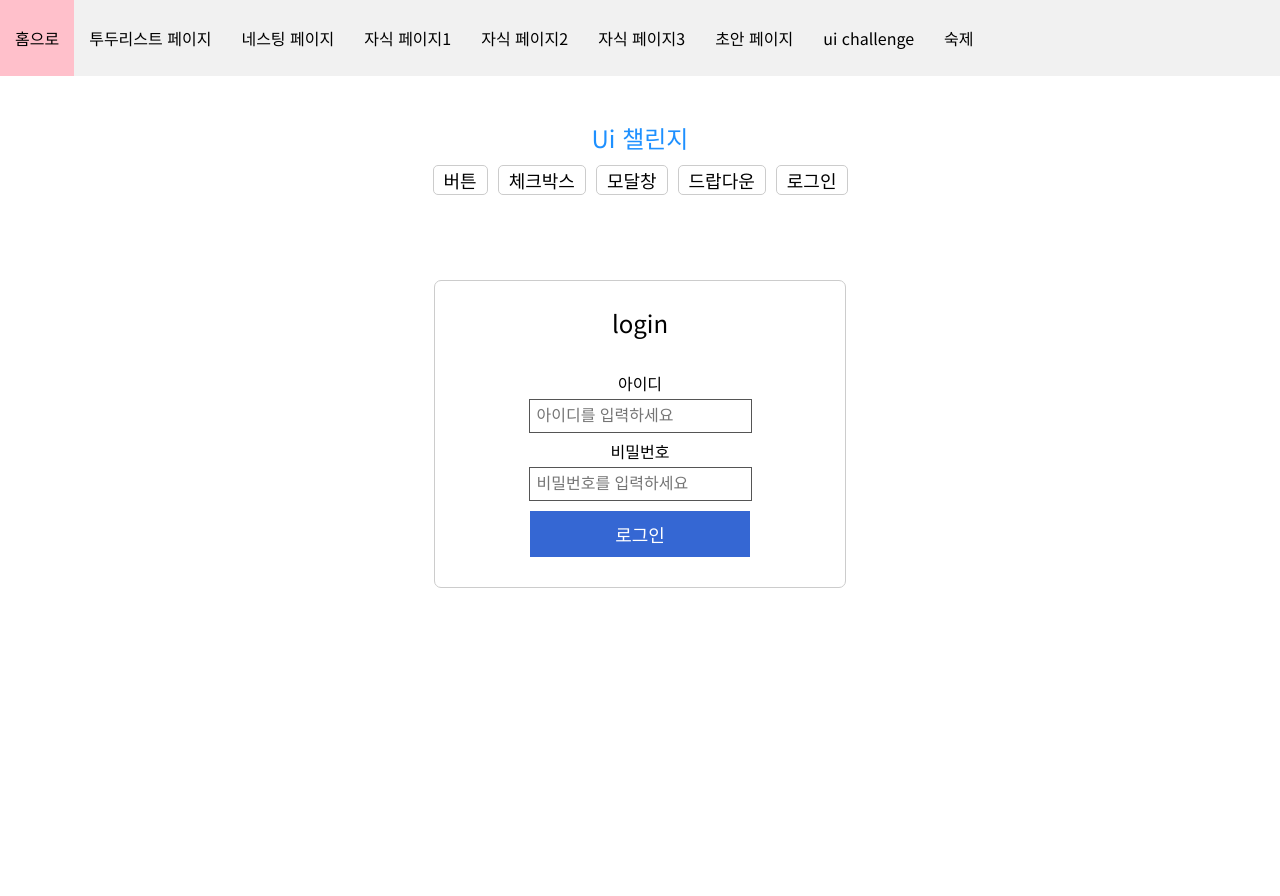
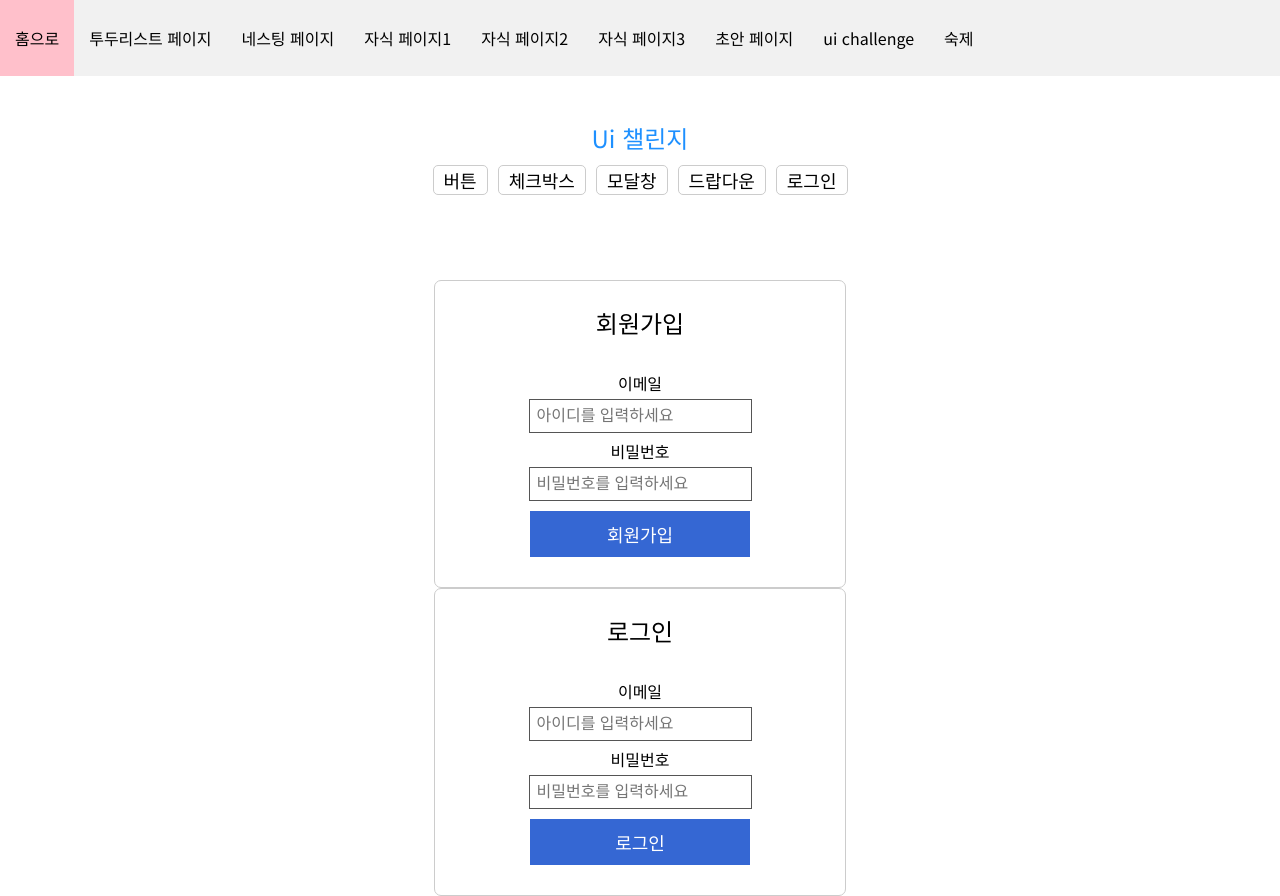
Before and after one commit to seongEun95/react-lesson, a React (Create React App) app: page /ui/login in a window 1280 px wide. Before the commit the page ends 800 px from the top, so only its background shows below. Built offline with nearby package versions, Linux system fonts and the light colour scheme.

Commit message:
로그인 복습 1209

```diff
--- a/package.json
+++ b/package.json
@@ -14,6 +14,7 @@
     "@types/react-dom": "^18.0.0",
     "@types/redux-logger": "^3.0.9",
     "axios": "^1.5.0",
+    "crypto-js": "^4.2.0",
     "react": "^18.2.0",
     "react-dom": "^18.2.0",
     "react-icons": "^4.10.1",
@@ -50,6 +51,7 @@
     ]
   },
   "devDependencies": {
+    "@types/crypto-js": "^4.2.1",
     "@types/react-redux": "^7.1.26",
     "eslint": "^8.47.0",
     "eslint-config-prettier": "^9.0.0",
--- a/src/components/uiChallenge/Input.tsx
+++ b/src/components/uiChallenge/TextInput.tsx
@@ -6,24 +6,30 @@ export type InputType = 'text' | 'password';
 
 interface InputProps {
   id: string;
+  name: string;
+  value: string;
   type: InputType;
-  label: string;
+  label?: string;
+  disabled?: boolean;
   placeHolder?: string;
   message?: string;
-  inputError: boolean;
-  handleKeyDown: (e: any) => void;
-  handleGetValue: (e: any) => void;
+  // inputError: boolean;
+  onKeyDown?: React.KeyboardEventHandler<HTMLInputElement>;
+  onChange: React.ChangeEventHandler<HTMLInputElement>;
 }
 
 export default function Input({
   id,
-  type,
+  name,
+  value,
+  type = 'text',
   label,
+  disabled = false,
   placeHolder,
-  message,
-  inputError,
-  handleKeyDown,
-  handleGetValue,
+  message = '',
+  // inputError,
+  onKeyDown,
+  onChange,
 }: InputProps) {
   return (
     <div css={inputWrapCss}>
@@ -31,14 +37,17 @@ export default function Input({
         {label}
       </label>
       <input
-        css={inputCss(inputError)}
+        id={id}
+        css={inputCss(message)}
         type={type}
-        id={id}
+        value={value}
+        name={name}
+        disabled={disabled}
         placeholder={placeHolder}
-        onKeyDown={handleKeyDown}
-        onChange={handleGetValue}
+        onKeyDown={onKeyDown}
+        onChange={onChange}
       />
-      {message !== '' && <p>{message}</p>}
+      {message && <p>{message}</p>}
     </div>
   );
 }
@@ -52,9 +61,9 @@ const labelCss = css`
   margin-bottom: 8px;
 `;
 
-const inputCss = (inputError: boolean) => css`
+const inputCss = (message: string) => css`
   font-size: 16px;
   padding: 7px;
-  border: 1px solid ${inputError ? 'red' : '#555'};
+  border: 1px solid ${message ? 'red' : '#555'};
   outline: none;
 `;
--- a/src/page/uiChallenge/loginPage.tsx
+++ b/src/page/uiChallenge/loginPage.tsx
@@ -2,142 +2,189 @@
 /** @jsx jsx */
 import { jsx, css } from '@emotion/react';
 import ButtonChallenge from '../../components/uiChallenge/Button';
-import Input from '../../components/uiChallenge/Input';
+import Input from '../../components/uiChallenge/TextInput';
 import { useState, ChangeEvent, useEffect } from 'react';
+import { rEmail } from '../../util/regexp';
+import { SHA256 } from 'crypto-js';
+import axios from 'axios';
 
 export default function LoginPage() {
   // id값과 비밀번호값의 상태
-  // const [idValue, setIdValue] = useState<string>('');
-  // const [pwValue, setPwValue] = useState<string>('');
 
-  // 조건에 따라 변경되는 메시지 상태
-  // const [idMessage, setIdMessage] = useState<string>('');
-  // const [pwMessage, setPwMessage] = useState<string>('');
-
-  // id와 비밀번호 조건에 따라 인풋 스타일 상태
-  // const [idError, setIdError] = useState(false);
-  // const [pwError, setPwError] = useState(false);
-
-  const [userInput, setUserInput] = useState({
-    id: { value: '', message: '', isError: false },
-    pw: { value: '', message: '', isError: false },
+  const [signupUserInput, setSignupUserInput] = useState({
+    id: { value: '', message: '' },
+    pw: { value: '', message: '' },
   });
 
+  const [loginUserInput, setLoginUserInput] = useState({
+    id: { value: '', message: '' },
+    pw: { value: '', message: '' },
+  });
+
+  // 회원가입 길이 0이상일 경우 message 빈값 처리
   useEffect(() => {
-    if (userInput.id.value.length < 5 && userInput.id.value.length >= 1) {
-      setUserInput(prev => ({
+    if (signupUserInput.id.value.length > 0) {
+      setSignupUserInput(prev => ({
         ...prev,
-        id: {
-          value: userInput.id.value,
-          message: '아이디를 5글자 이상 작성해주세요',
-          isError: true,
-        },
-      }));
-    } else {
-      setUserInput(prev => ({
-        ...prev,
-        id: {
-          value: userInput.id.value,
-          message: '',
-          isError: false,
-        },
+        id: { ...prev.id, message: '' },
       }));
     }
-  }, [userInput.id.value]);
+  }, [signupUserInput.id.value]);
 
   useEffect(() => {
-    if (userInput.pw.value.length < 5 && userInput.pw.value.length >= 1) {
-      setUserInput(prev => ({
+    if (signupUserInput.pw.value.length > 0) {
+      setSignupUserInput(prev => ({
         ...prev,
-        pw: {
-          value: userInput.pw.value,
-          message: '비밀번호를 5글자 이상 작성해주세요',
-          isError: true,
-        },
-      }));
-    } else {
-      setUserInput(prev => ({
-        ...prev,
-        pw: {
-          value: userInput.pw.value,
-          message: '',
-          isError: false,
-        },
+        pw: { ...prev.pw, message: '' },
       }));
     }
-  }, [userInput.pw.value]);
+  }, [signupUserInput.pw.value]);
 
-  // id값 체크
-  const handleIdValue = (e: ChangeEvent<HTMLInputElement>) => {
-    setUserInput(prev => ({
-      ...prev,
-      id: {
-        isError: userInput.id.isError, // 알수없음
-        message: userInput.id.message,
-        value: e.target.value,
-      },
-    }));
+  // 로그인 길이가 0이상일 경우 message 빈값 처리
+  useEffect(() => {
+    if (loginUserInput.id.value.length > 0) {
+      setLoginUserInput(prev => ({
+        ...prev,
+        id: { ...prev.id, message: '' },
+      }));
+    }
+  }, [loginUserInput.id.value]);
+
+  useEffect(() => {
+    if (loginUserInput.pw.value.length > 0) {
+      setLoginUserInput(prev => ({
+        ...prev,
+        pw: { ...prev.pw, message: '' },
+      }));
+    }
+  }, [loginUserInput.pw.value]);
+
+  // 회원가입 함수
+  const handleClickSignup = () => {
+    if (!rEmail.test(signupUserInput.id.value)) {
+      return setSignupUserInput(prev => ({
+        ...prev,
+        id: { ...prev.id, message: '올바른 이메일 형식이 아닙니다.' },
+      }));
+    }
+
+    axios
+      .post('/signup', {
+        email: signupUserInput.id.value,
+        password: SHA256(signupUserInput.id.value).toString(),
+      })
+      .then(res => {
+        if (res.data.result.message === 'SUCCESS') {
+          console.log('회원가입 완료');
+        }
+      })
+      .catch(err => {
+        console.error(err);
+      });
   };
-  console.log(userInput);
 
-  // 비밀번호 체크
-  const handlePwValue = (e: ChangeEvent<HTMLInputElement>) => {
-    setUserInput(prev => ({
-      ...prev,
-      pw: {
-        isError: prev.pw.isError,
-        message: prev.pw.message,
-        value: e.target.value,
-      },
-    }));
+  // 로그인 함수
+  const handleClickLogin = () => {
+    if (!rEmail.test(loginUserInput.id.value)) {
+      return setLoginUserInput(prev => ({
+        ...prev,
+        id: { ...prev.id, message: '올바른 이메일 형식이 아닙니다.' },
+      }));
+    }
+
+    axios
+      .post('/signin', {
+        email: loginUserInput.id.value,
+        password: SHA256(loginUserInput.pw.value).toString(),
+        // password: loginUserInput.pw.value,
+      })
+      .then(res => {
+        if (res.data.result.message === 'SUCCESS') {
+          console.log('로그인 완료');
+        }
+      })
+      .catch(err => {
+        console.error(err);
+      });
+  };
+
+  const handleChangeInput = (e: React.ChangeEvent<HTMLInputElement>) => {
+    const { name, value } = e.target;
+    setLoginUserInput(prev => ({ ...prev, [name]: { ...prev, value } }));
+  };
+
+  const handleChangeSignupInput = (e: React.ChangeEvent<HTMLInputElement>) => {
+    const { name, value } = e.target;
+    setSignupUserInput(prev => ({ ...prev, [name]: { ...prev, value } }));
   };
 
   // 엔터키 누르면 실행, Form 태그로 실행이 되지만 별도의 키다운 이벤트 함수 제작, isComposing === false로 해야 한글(조합문자 체크)오류를 방지할 수 있다.
   const handleKeyDownEnter = (e: React.KeyboardEvent<HTMLInputElement>) => {
     if (e.key === 'Enter' && e.nativeEvent.isComposing === false) {
-      handleSubmit();
-      console.log('Enter 키');
+      handleClickLogin();
     } // 엔터키를 눌렀을 때 투두 추가 함수 실행
-  };
-
-  const handleSubmit = () => {
-    if (userInput.id.value.length >= 5 && userInput.pw.value.length >= 5) {
-      console.log({
-        id: userInput.id.value,
-        pw: userInput.pw.value,
-      });
-    } else {
-      console.log('조건 부적합');
-    }
   };
 
   return (
     <div>
       <div css={loginWrapCss}>
-        <h1 css={loginTitleCss}>login</h1>
+        <h1 css={loginTitleCss}>회원가입</h1>
+        <div>
+          <Input
+            id="regis_id"
+            name="id"
+            value={signupUserInput.id.value}
+            label="이메일"
+            type="text"
+            placeHolder="아이디를 입력하세요"
+            message={signupUserInput.id.message}
+            onChange={handleChangeSignupInput}
+          />
+          <Input
+            id="regis_pw"
+            name="pw"
+            value={signupUserInput.pw.value}
+            label="비밀번호"
+            type="password"
+            placeHolder="비밀번호를 입력하세요"
+            message={signupUserInput.pw.message}
+            onChange={handleChangeSignupInput}
+          />
+          <div>
+            <ButtonChallenge onClick={handleClickSignup} size="small">
+              회원가입
+            </ButtonChallenge>
+          </div>
+        </div>
+      </div>
+      {/* 로그인 */}
+      <div css={loginWrapCss}>
+        <h1 css={loginTitleCss}>로그인</h1>
         <div>
           <Input
             id="login_id"
-            label="아이디"
+            name="id"
+            value={loginUserInput.id.value}
+            label="이메일"
             type="text"
             placeHolder="아이디를 입력하세요"
-            message={userInput.id.message}
-            inputError={userInput.id.isError}
-            handleKeyDown={handleKeyDownEnter}
-            handleGetValue={handleIdValue}
+            message={loginUserInput.id.message}
+            onKeyDown={handleKeyDownEnter}
+            onChange={handleChangeInput}
           />
           <Input
-            id="password_id"
+            id="login_pw"
+            name="pw"
+            value={loginUserInput.pw.value}
             label="비밀번호"
             type="password"
             placeHolder="비밀번호를 입력하세요"
-            message={userInput.pw.message}
-            inputError={userInput.pw.isError}
-            handleKeyDown={handleKeyDownEnter}
-            handleGetValue={handlePwValue}
+            message={loginUserInput.pw.message}
+            onKeyDown={handleKeyDownEnter}
+            onChange={handleChangeInput}
           />
           <div>
-            <ButtonChallenge onClick={handleSubmit} size="small">
+            <ButtonChallenge onClick={handleClickLogin} size="small">
               로그인
             </ButtonChallenge>
           </div>
--- /dev/null
+++ b/src/util/regexp.tsx
@@ -0,0 +1,2 @@
+export const rEmail =
+  /^(([^<>()\[\]\\.,;:\s@"]+(\.[^<>()\[\]\\.,;:\s@"]+)*)|(".+"))@((\[[0-9]{1,3}\.[0-9]{1,3}\.[0-9]{1,3}\.[0-9]{1,3}])|(([a-zA-Z\-0-9]+\.)+[a-zA-Z]{2,}))$/;
```
Also changed, not shown: 1 other file (tests, documents, lock files or other folders).
